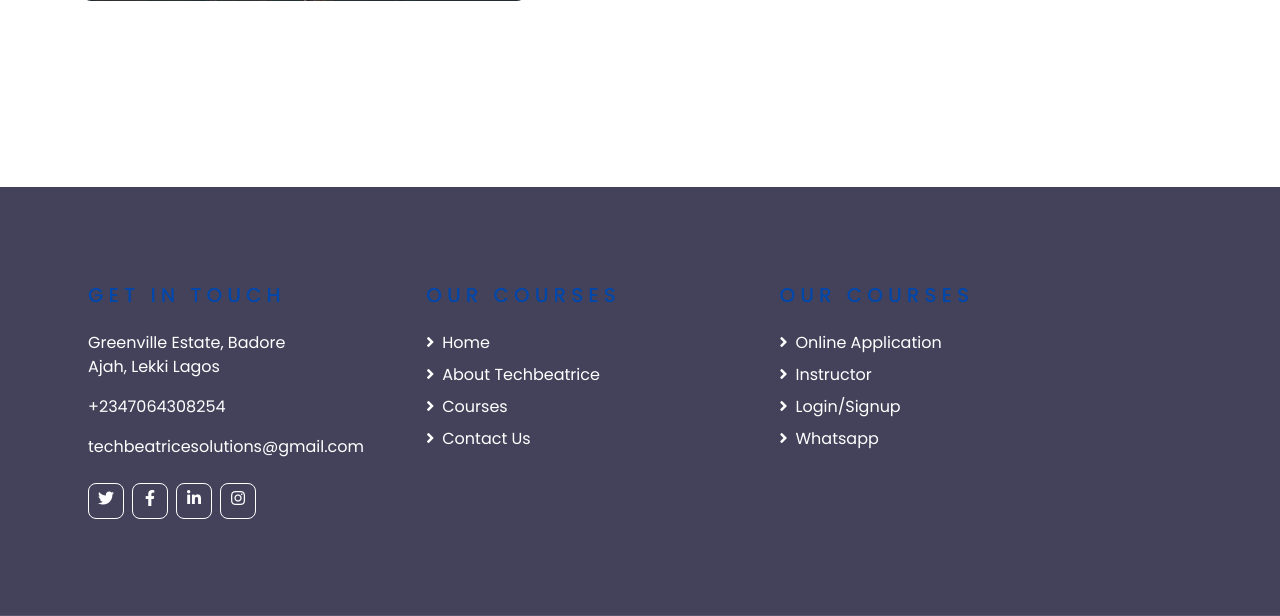
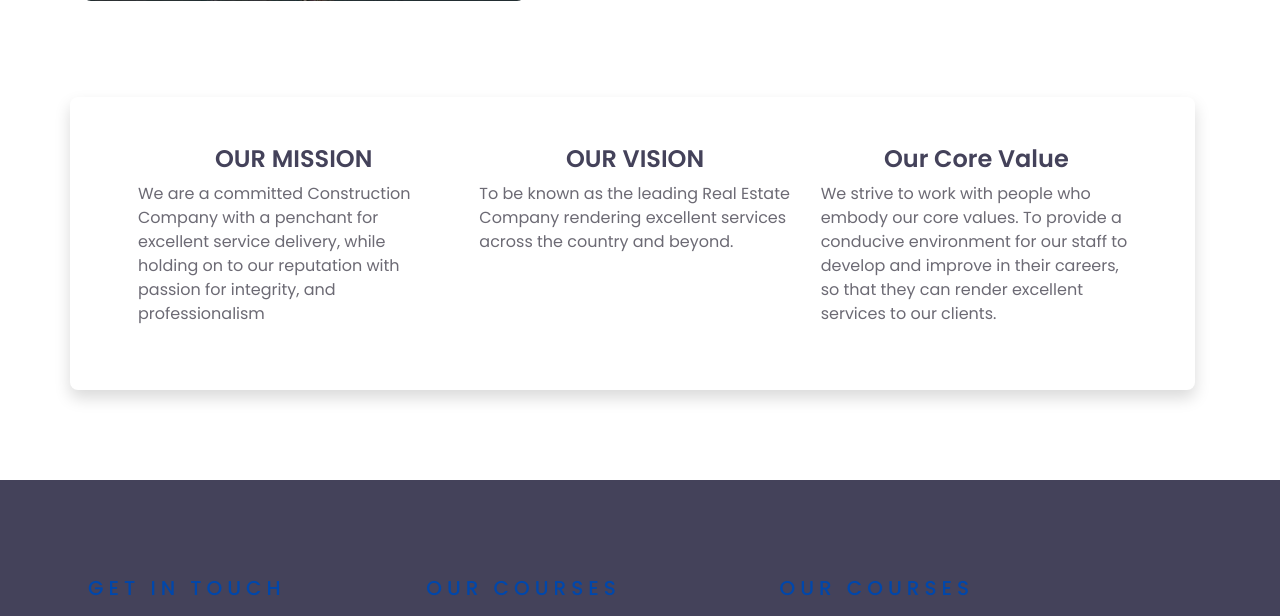
Before and after one commit to godwinumosen/Tech_beatrice, a Django app: page /about/ in a window 1280 px wide. Shown: the part 721-1337 px from the top of the page. Run offline with Django 5.2, Linux system fonts and the light colour scheme; some libraries are stand-ins or nearby versions.

```diff
--- a/members/templates/authenticate/register_user.html
+++ b/members/templates/authenticate/register_user.html
@@ -5,11 +5,11 @@
 {% block content %}<br><br>
 
 
-<div class="container">
+
     {% if form.errors %}
     <div class="alert alert-warning alert-dismissible fade show" role="alert">
         There Was An Error With Your Techbeatrice Form Try Again...
-        <button type="button" class="btn-close" data-bs-dismiss="alert" aria-label="Close"></button>
+        <button type="button" class="btn-close" data-bs-<div class="container">dismiss="alert" aria-label="Close"></button>
       </div>
     {% endif %}
 <div class="shadow p-5 mb-5 bg-body rounded">
--- a/templates/techbeatrice/about_us.html
+++ b/templates/techbeatrice/about_us.html
@@ -24,6 +24,48 @@
     </div>
 </div>
 </div>
+
+
+<div class="container">
+<div class="shadow p-5 mb-5 bg-body rounded">
+<section class="section gb nopadtop">
+    <div class="container">
+        <div class="boxed boxedp4">
+            <div class="row blog-grid">
+                <div class="col-md-4">
+                    <div class="course-box">
+                        <div class="course-details">
+                            <h4><center>OUR MISSION</center></h4>
+                            <p>We are a committed Construction Company with a penchant for excellent service delivery,
+                               while holding on to our reputation with passion for integrity, and professionalism</p>
+                        </div><!-- end details -->
+                    </div><!-- end box -->
+                </div><!-- end col -->
+
+                <div class="col-md-4">
+                    <div class="course-box">
+                        <div class="course-details">
+                            <h4><center>OUR VISION</center></h4>
+                            <p>To be known as the leading Real Estate Company rendering
+                               excellent services across the country and beyond.</p>
+                        </div><!-- end details -->
+                    </div><!-- end box -->
+                </div><!-- end col -->
+
+                <div class="col-md-4">
+                    <div class="course-box">
+                        <div class="course-details">
+                            <h4><center>Our Core Value</center></h4>
+                            <p>We strive to work with people who embody our core values. To provide a conducive environment for our staff to develop and improve in their careers, so that they can render excellent services to our clients. </p>
+                        </div><!-- end details -->
+                    </div><!-- end box -->
+                </div><!-- end col -->
+            </div><!-- end row -->
+        </div><!-- end boxed -->
+    </div><!-- end container -->
+</section>
+</div>
+</div>
 <!-- About End -->
 
 {% endblock %}
--- a/templates/techbeatrice/home.html
+++ b/templates/techbeatrice/home.html
@@ -46,8 +46,8 @@
 <div class="container-fluid py-5">
     <div class="container pt-5 pb-3">
         <div class="text-center mb-5">
-            <h5 class="text-primary text-uppercase mb-3" style="letter-spacing: 5px;">Subjects</h5>
-            <h1>Techbeatrice Top Subjects</h1>
+            <h5 class="text-primary text-uppercase mb-3" style="letter-spacing: 5px;">Techbeatrice</h5>
+            <h1>Start your journey today</h1>
         </div>
         <div class="row">
             {% for post in object_list %}
```
Also changed, not shown: db.sqlite3.
